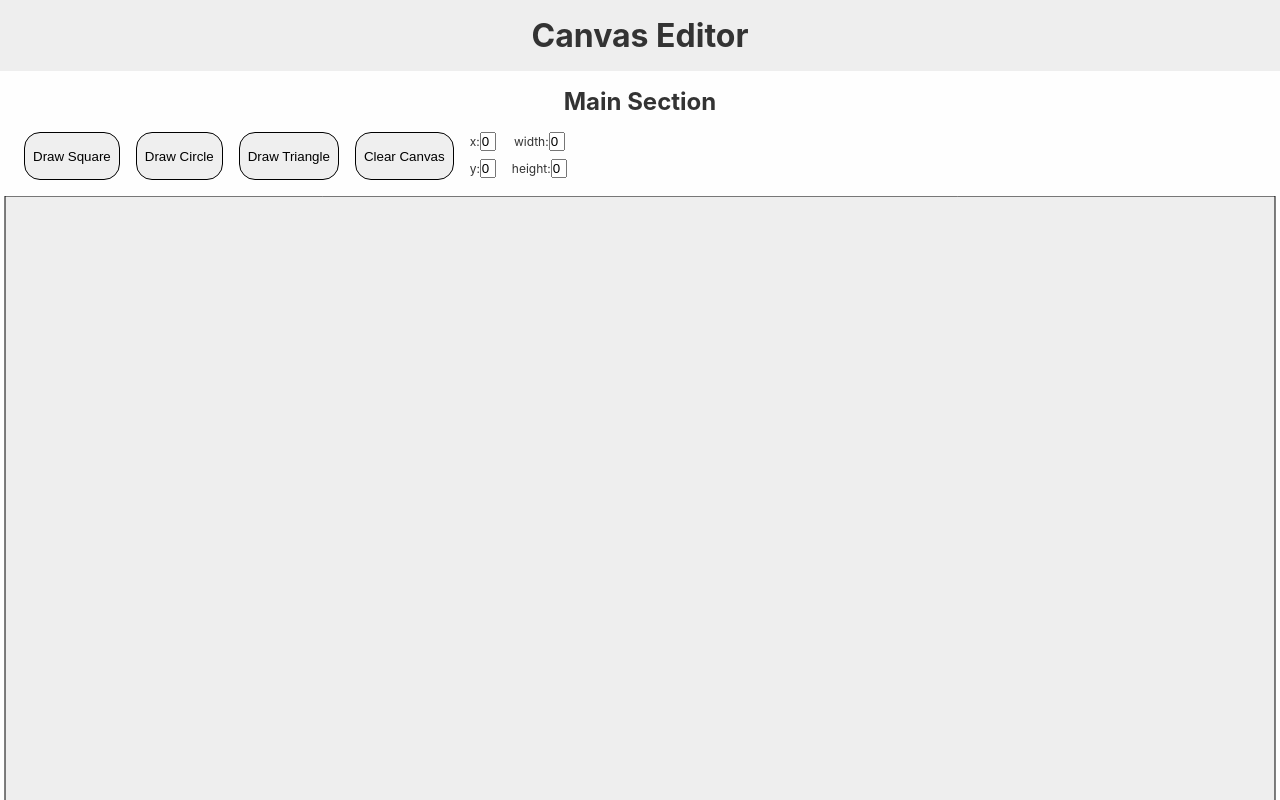
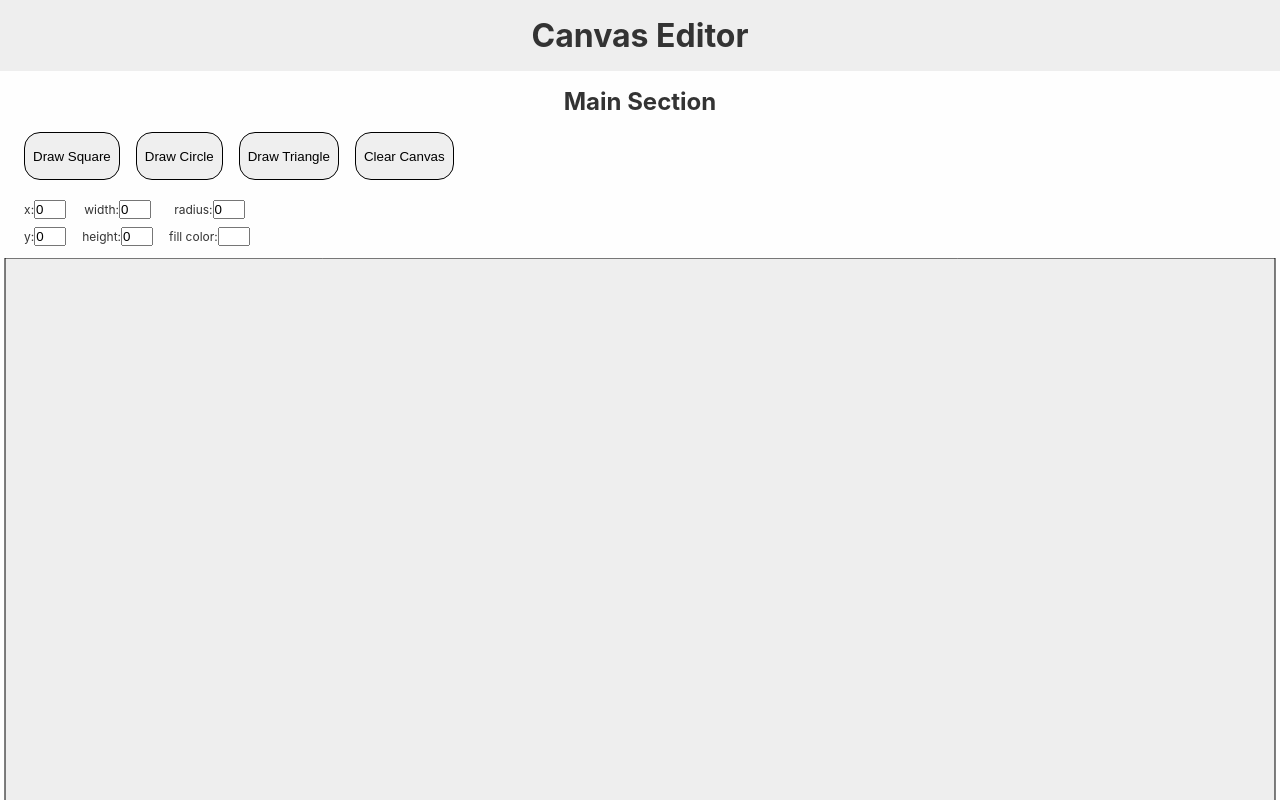
Before and after one commit to jbratcher/canvas_editor, a React (Create React App) app: page / in a window 1280 px wide. Shown: the top 800 px of the page. Built offline with nearby package versions, Linux system fonts and the light colour scheme.

Commit message:
feat: added circle draw attributes, fill color input field, refactor: renamed xStartPos, yStartPos to xOffset, yOffset

```diff
--- a/src/App.scss
+++ b/src/App.scss
@@ -45,6 +45,14 @@ main {
   width: 100vw;
 }
 
+.canvasContainer {
+  display: flex;
+  flex-direction: column;
+  height: 100%;
+  min-height: 60vh;
+  width: 100%;
+}
+
 .menuContainer {
   display: flex;
   height: 5rem;
@@ -54,12 +62,12 @@ main {
     margin: 0 0.5rem;
   }
 
-  .drawDimensions {
+}
+
+.attributesMenu {
   display: flex;
-    flex-flow: column wrap;
   align-items: center;
-    height: 4rem;
-
+  padding: 0.25rem 1rem;
   .column {
     padding: 0 0.5rem;
   }
@@ -70,18 +78,7 @@ main {
   }
 
   input {
-      width: 1rem;
+    width: 2rem;
   }
 
 }
-
-}
-
-.canvasContainer {
-  display: flex;
-  flex-direction: column;
-  height: 100%;
-  min-height: 60vh;
-  width: 100%;
-
-}
--- a/src/canvas/Menu.js
+++ b/src/canvas/Menu.js
@@ -24,9 +24,11 @@ class Menu extends Component {
       drawTriangle,
       handleInputChange,
       handleInputFocus,
+      inputCircleRadius,
+      inputFillColor,
+      inputHeight,
       inputWidth,
-      inputHeight,
-      XOffset,
+      xOffset,
       yOffset
     } = this.props;
 
@@ -64,16 +66,18 @@ class Menu extends Component {
             Clear Canvas
           </button>
 
-          <section className="drawDimensions">
+        </section>
+
+        <section className="attributesMenu">
 
             <section className="column">
               <label>x:
                 <input
-                  name="XOffset"
+                  name="xOffset"
                   onChange={handleInputChange}
                   onFocus={handleInputFocus}
                   pattern="[0-9]*"
-                  value={XOffset}
+                  value={xOffset}
                   type="text"
                 >
                 </input>
@@ -120,9 +124,35 @@ class Menu extends Component {
 
             </section>
 
+            <section className="column">
+
+              <label>radius:
+                <input
+                  name="inputCircleRadius"
+                  onChange={handleInputChange}
+                  onFocus={handleInputFocus}
+                  pattern="[0-9]*"
+                  value={inputCircleRadius}
+                  type="text"
+                >
+                </input>
+              </label>
+
+              <label>fill color:
+                <input
+                  name="inputFillColor"
+                  onChange={handleInputChange}
+                  onFocus={handleInputFocus}
+                  pattern="[0-9]*"
+                  value={inputFillColor}
+                  type="text"
+                >
+                </input>
+              </label>
+
+            </section>
+
           </section>
-
-        </section>
 
       </React.Fragment>
 
--- a/src/canvas/index.js
+++ b/src/canvas/index.js
@@ -9,12 +9,14 @@ class Canvas extends Component {
 
         this.state = {
           ctx: null,
-          canvasHeight: null,
-          canvasWidth: null,
-          XOffset: 0,
+          canvasHeight: 0,
+          canvasWidth: 0,
+          xOffset: 0,
           yOffset: 0,
-          inputWidth: 0,
-          inputHeight: 0
+          inputCircleRadius: 0,
+          inputFillColor: "",
+          inputHeight: 0,
+          inputWidth: 0
         };
     }
 
@@ -25,33 +27,33 @@ class Canvas extends Component {
     }
 
     drawSquare = () => {
-      const {ctx, XOffset, yOffset, inputHeight, inputWidth} = this.state;
-      let drawWidth = (Number(inputWidth) + Number(XOffset));
+      const {ctx, xOffset, yOffset, inputFillColor, inputHeight, inputWidth} = this.state;
+      let drawWidth = (Number(inputWidth) + Number(xOffset));
       let drawHeight = (Number(inputHeight) + Number(yOffset));
-      ctx.fillStyle = "blue";
-      ctx.fillRect(Number(XOffset), Number(yOffset), drawWidth, drawHeight);
+      ctx.fillStyle = inputFillColor;
+      ctx.fillRect(Number(xOffset), Number(yOffset), drawWidth, drawHeight);
       ctx.stroke();
-      console.log("Square drawn at:", "\nx1: ", XOffset, "\ny1: ", yOffset, "\nx2: ", drawWidth, "\ny2: ", drawHeight);
+      console.log("Square drawn at:", "\nx1: ", xOffset, "\ny1: ", yOffset, "\nx2: ", drawWidth, "\ny2: ", drawHeight);
       console.log(this.state);
     }
 
     drawCircle = () => {
-      const {ctx} = this.state;
+      const {ctx, inputCircleRadius, inputFillColor, xOffset, yOffset} = this.state;
       ctx.beginPath();
-      ctx.arc(100, 75, 50, 0, 2 * Math.PI);
-      ctx.fillStyle = "green";
+      ctx.arc(Number(xOffset), Number(yOffset), Number(inputCircleRadius,), 0, 2 * Math.PI);
+      ctx.fillStyle = inputFillColor;
       ctx.fill();
       ctx.stroke();
       console.log(this.state);
     }
 
     drawTriangle = () => {
-      const {ctx} = this.state;
+      const {ctx, inputFillColor} = this.state;
       ctx.beginPath();
       ctx.moveTo(75, 50);
       ctx.lineTo(100, 75);
       ctx.lineTo(100, 25);
-      ctx.fillStyle="red";
+      ctx.fillStyle = inputFillColor;
       ctx.fill();
       ctx.stroke();
       console.log(this.state);
@@ -81,7 +83,7 @@ class Canvas extends Component {
       ctx.rect(5,0, ctx.canvas.width-10, ctx.canvas.height);
       ctx.fill();
       ctx.stroke();
-      console.log("Browser size: \n", "Width:", canvasWidth, "Height", canvasHeight);
+      console.log("Canvas size: \n", "Width:", canvasWidth, "Height", canvasHeight);
     }
 
     componentDidMount() {
@@ -101,10 +103,12 @@ class Canvas extends Component {
   render() {
 
     const {
-      XOffset,
-      yOffset,
+      inputCircleRadius,
+      inputFillColor,
       inputHeight,
-      inputWidth
+      inputWidth,
+      xOffset,
+      yOffset
     } = this.state;
 
     return (
@@ -118,16 +122,18 @@ class Canvas extends Component {
           drawTriangle={this.drawTriangle}
           handleInputChange={this.handleInputChange}
           handleInputFocus={this.handleInputFocus}
+          inputCircleRadius={inputCircleRadius}
+          inputFillColor={inputFillColor}
           inputHeight={inputHeight}
           inputWidth={inputWidth}
-          XOffset={XOffset}
+          xOffset={xOffset}
           yOffset={yOffset}
 
         />
 
         <section className="canvasContainer" ref="canvasContainer">
 
-          <canvas onClick={this.startMouseDrag} ref="canvas" height="100%" width="100%">
+          <canvas ref="canvas" height="100%" width="100%">
             Canvas (Your browser doesn't support the canvas element).
           </canvas>
 
```
Lines whose indentation alone changed are shown as unchanged.
